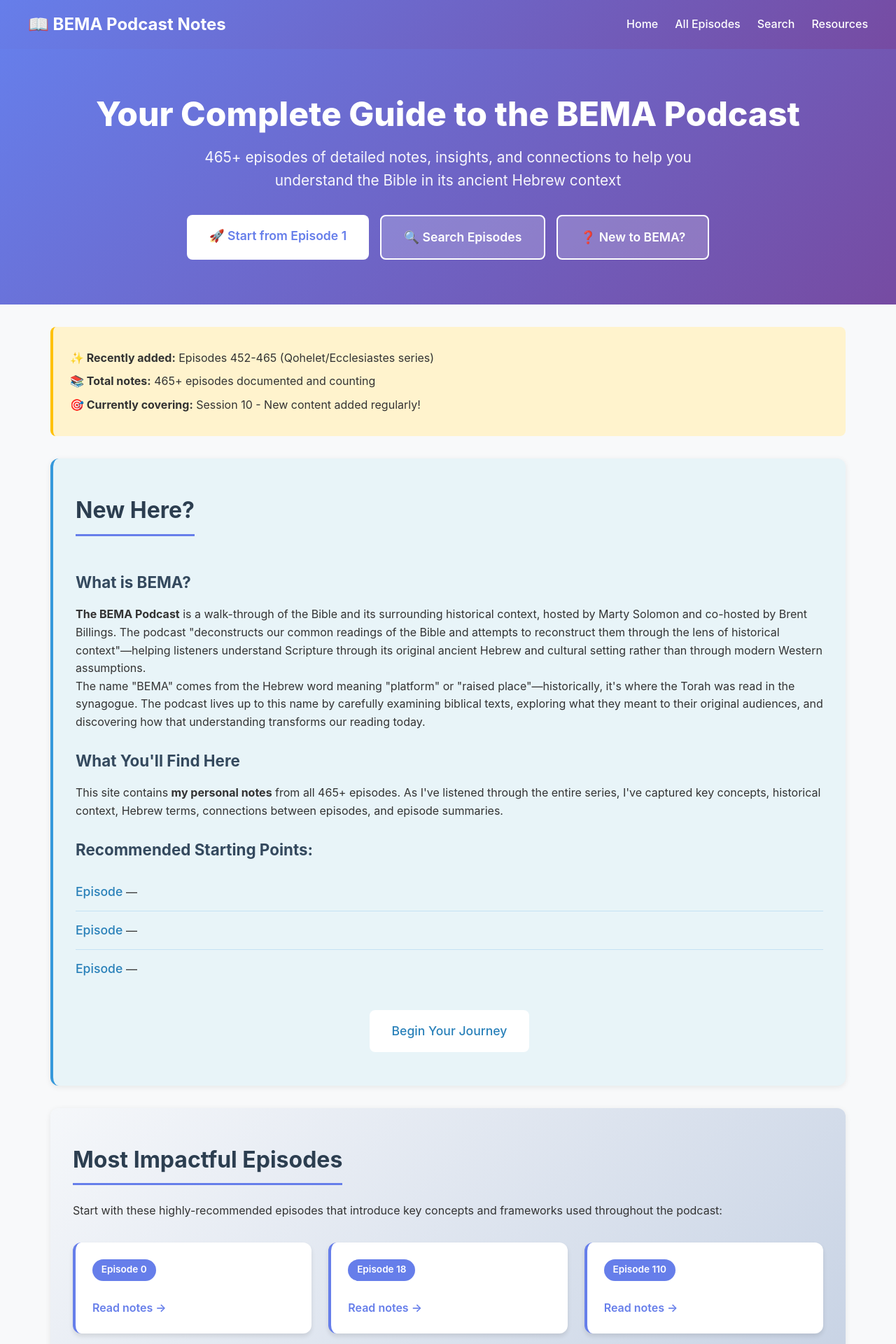
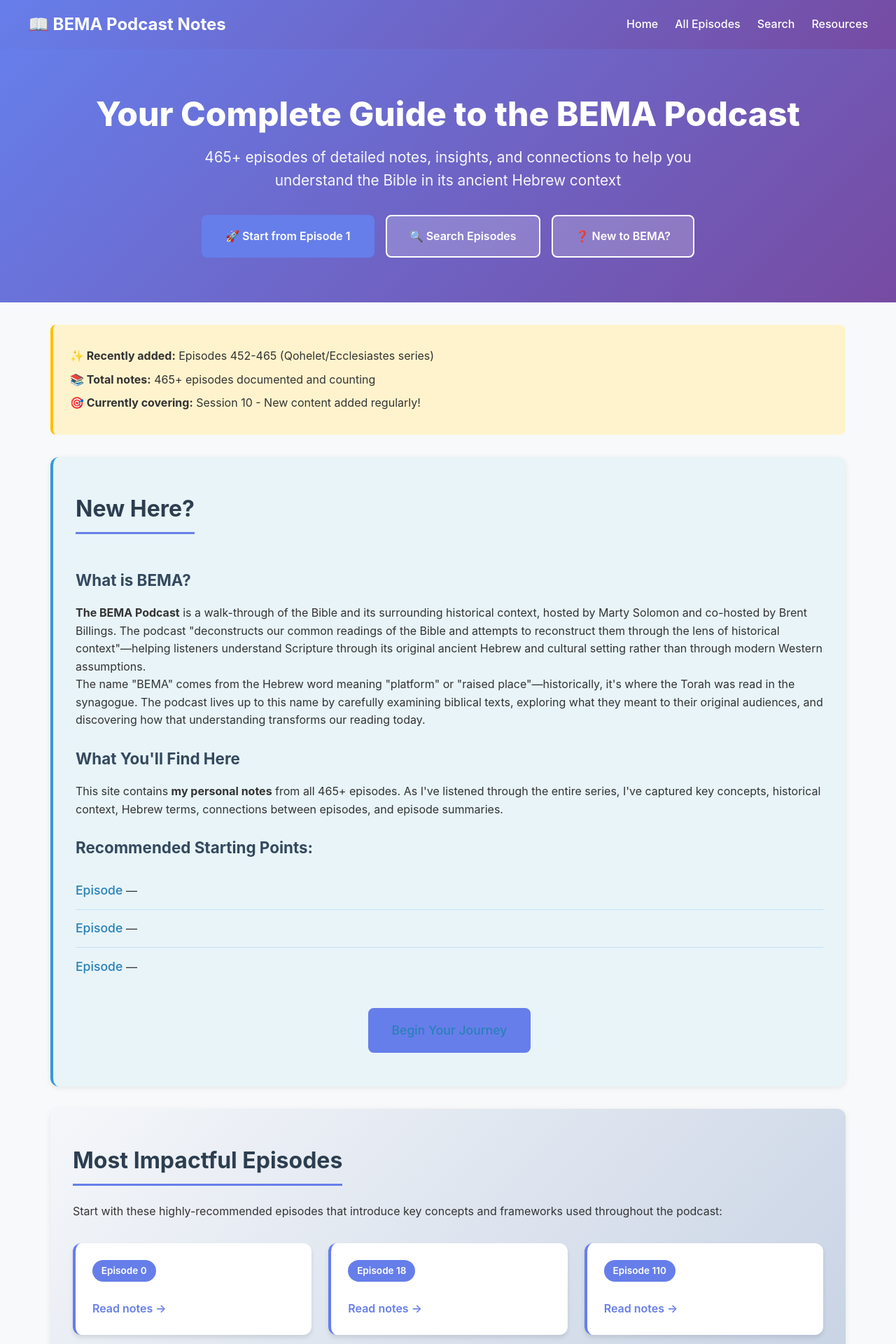
Before and after one commit to bema-podcast-notes/bema-podcast-notes.github.io, a Jekyll site: the page built from index.markdown, in a window 1280 px wide. Shown: the top 1920 px of the page at 70% size. Built offline with Jekyll 4.4.1, drawn with Linux system fonts in a browser that asks for light colours.

Commit message:
Create unified button system consolidating all button variants

```diff
--- a/assets/css/common.css
+++ b/assets/css/common.css
@@ -336,6 +336,95 @@
 }
 
 /* ============================================
+   BUTTON SYSTEM
+   ============================================ */
+/* Base Button */
+.btn {
+    display: inline-block;
+    padding: var(--spacing-sm) var(--spacing-lg);
+    border-radius: var(--radius-md);
+    text-decoration: none;
+    font-weight: var(--font-weight-semibold);
+    font-size: var(--font-size-base);
+    transition: all var(--transition-fast);
+    border: 2px solid transparent;
+    cursor: pointer;
+    white-space: nowrap;
+    text-align: center;
+}
+
+.btn:hover {
+    transform: translateY(-2px);
+}
+
+/* Button Sizes */
+.btn-lg {
+    padding: var(--spacing-sm) var(--spacing-lg);
+    font-size: var(--font-size-md);
+}
+
+.btn-sm {
+    padding: 0.75rem var(--spacing-md);
+    font-size: var(--font-size-sm);
+}
+
+/* Button Color Variants */
+.btn-primary {
+    background: var(--color-primary);
+    color: white;
+    border-color: var(--color-primary);
+}
+
+.btn-primary:hover {
+    background: var(--color-primary-dark);
+    border-color: var(--color-primary-dark);
+    box-shadow: var(--shadow-primary);
+}
+
+.btn-secondary {
+    background: rgba(255, 255, 255, 0.2);
+    color: white;
+    border-color: white;
+}
+
+.btn-secondary:hover {
+    background: rgba(255, 255, 255, 0.3);
+    box-shadow: var(--shadow-md);
+}
+
+.btn-outline {
+    background: var(--color-bg-white);
+    color: var(--color-primary);
+    border-color: var(--color-primary);
+}
+
+.btn-outline:hover {
+    background: var(--color-bg-light);
+}
+
+.btn-light {
+    background: white;
+    color: var(--color-primary);
+    border-color: transparent;
+}
+
+.btn-light:hover {
+    box-shadow: var(--shadow-lg);
+}
+
+.btn-disabled {
+    background: var(--color-bg-gray);
+    color: var(--color-text-light);
+    border-color: var(--color-bg-gray);
+    cursor: not-allowed;
+    pointer-events: none;
+}
+
+.btn-disabled:hover {
+    transform: none;
+}
+
+/* ============================================
    HERO SECTION PATTERN
    ============================================ */
 .hero-section {
--- a/assets/css/homepage.css
+++ b/assets/css/homepage.css
@@ -85,31 +85,8 @@
     margin-top: 2rem;
 }
 
-.btn {
-    padding: 1rem 2rem;
-    border-radius: 8px;
-    text-decoration: none;
-    font-weight: 600;
-    font-size: 1.1rem;
-    transition: transform 0.2s, box-shadow 0.2s;
-    display: inline-block;
-}
-
-.btn:hover {
-    transform: translateY(-2px);
-    box-shadow: 0 4px 12px rgba(0,0,0,0.15);
-}
-
-.btn-primary {
-    background: white;
-    color: #667eea;
-}
-
-.btn-secondary {
-    background: rgba(255,255,255,0.2);
-    color: white;
-    border: 2px solid white;
-}
+/* Buttons use shared .btn system from common.css */
+/* Homepage uses .btn-lg .btn-light and .btn-lg .btn-secondary */
 
 /* Updates Box */
 .updates-box {
@@ -378,20 +355,7 @@
     font-size: 1rem;
 }
 
-.search-btn {
-    padding: 1rem 2rem;
-    background: #667eea;
-    color: white;
-    border: none;
-    border-radius: 8px;
-    font-weight: 600;
-    cursor: pointer;
-    transition: background 0.3s;
-}
-
-.search-btn:hover {
-    background: #5568d3;
-}
+/* Search button uses .btn .btn-lg .btn-primary from common.css */
 
 /* Footer */
 .footer {
```
Also changed, not shown: assets/css/episode.css (+2 -43 lines).
